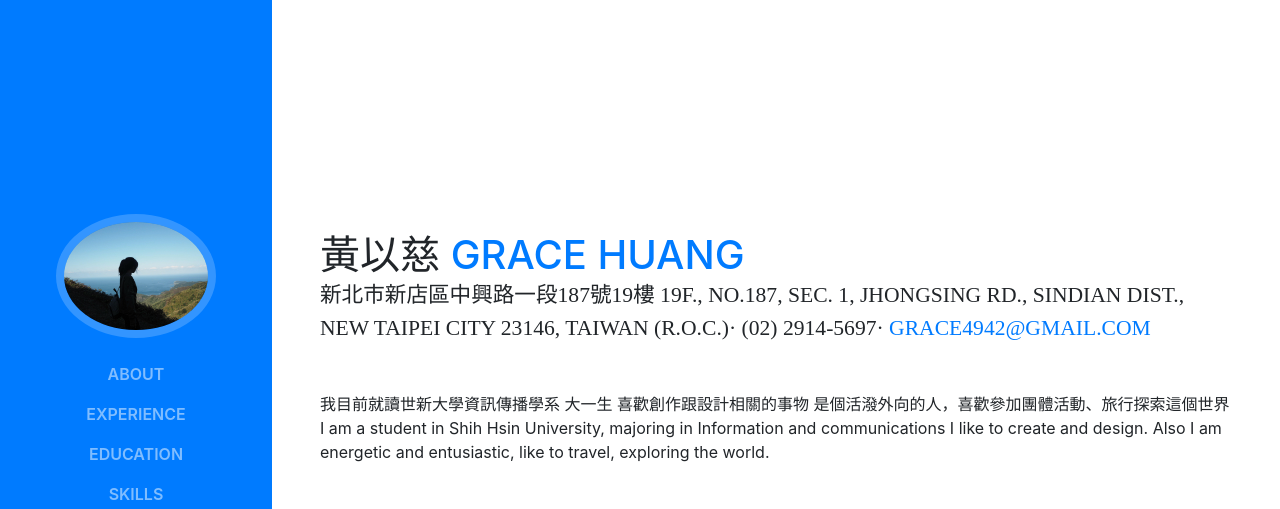
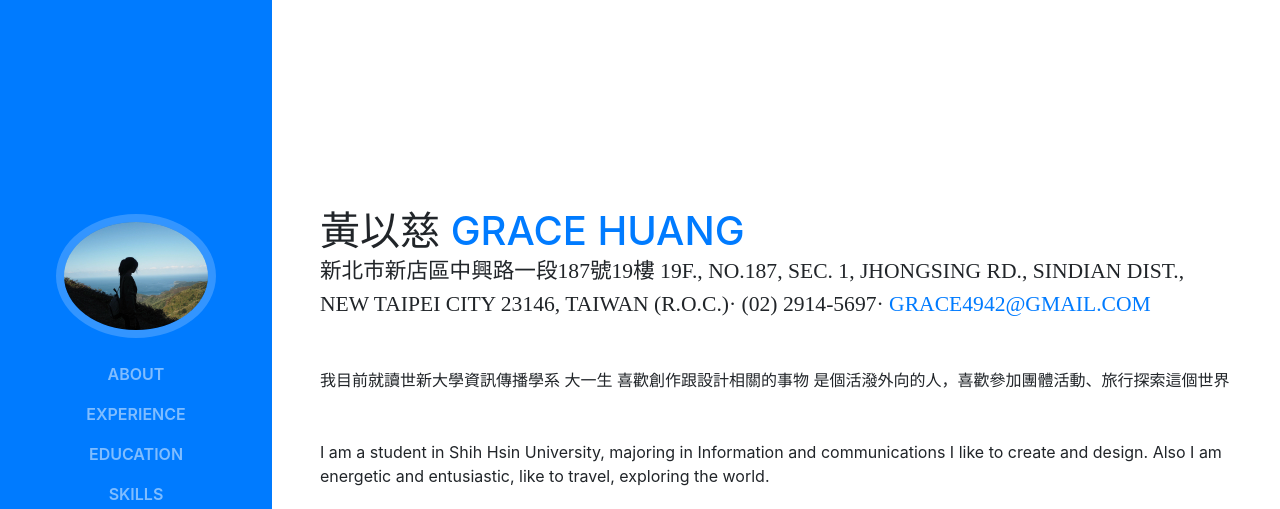
Before and after one commit to grace4942/grace4942.github.io, a website with bundled scripts: page index.html in a window 1280 px wide. Shown: the top 509 px of the page. Built offline with nearby package versions, Linux system fonts and the light colour scheme; a web font is replaced by a local one.

Commit message:
modified resume

```diff
--- a/index.html
+++ b/index.html
@@ -5,8 +5,8 @@
 
     <meta charset="utf-8">
     <meta name="viewport" content="width=device-width, initial-scale=1, shrink-to-fit=no">
-    <meta name="description" content="">
-    <meta name="author" content="">
+    <meta name="description" content="im small and not cute">
+    <meta name="author" content="Grace Huang">
 
     <title>GRACE's personal file</title>
 
@@ -75,8 +75,8 @@
           </div>
           <p class="mb-5">我目前就讀世新大學資訊傳播學系 大一生
 喜歡創作跟設計相關的事物
-是個活潑外向的人，喜歡參加團體活動、旅行探索這個世界
-I am a student in Shih Hsin University, majoring in Information and communications
+是個活潑外向的人，喜歡參加團體活動、旅行探索這個世界</p>
+<p class="mb-5">I am a student in Shih Hsin University, majoring in Information and communications
 I like to create and design.
 Also I am energetic and entusiastic, like to travel, exploring the world.</p>
           <ul class="list-inline list-social-icons mb-0">
```
